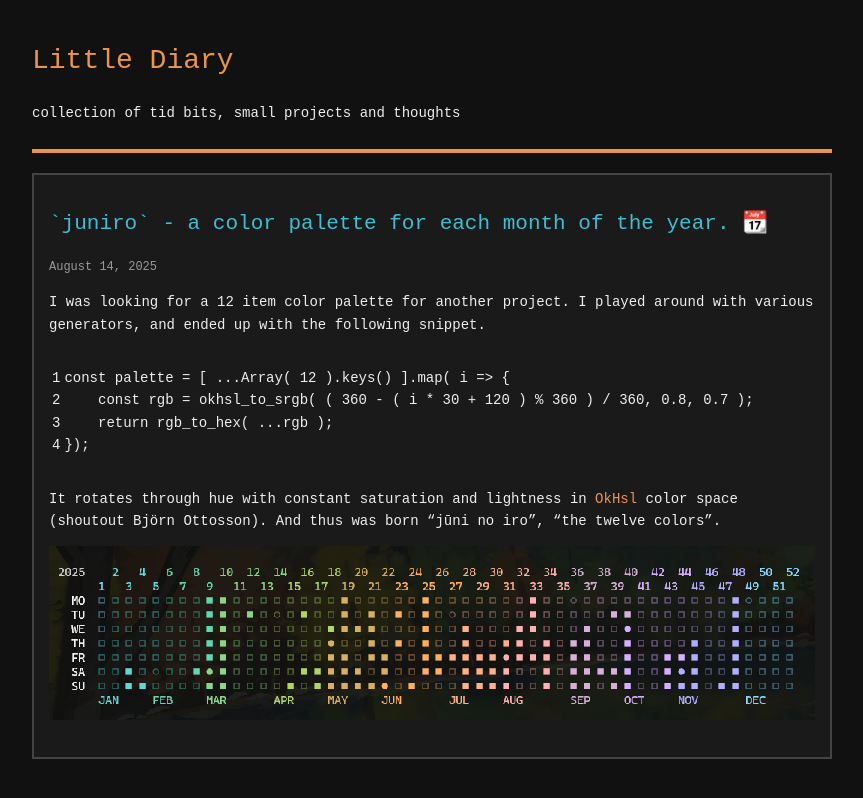
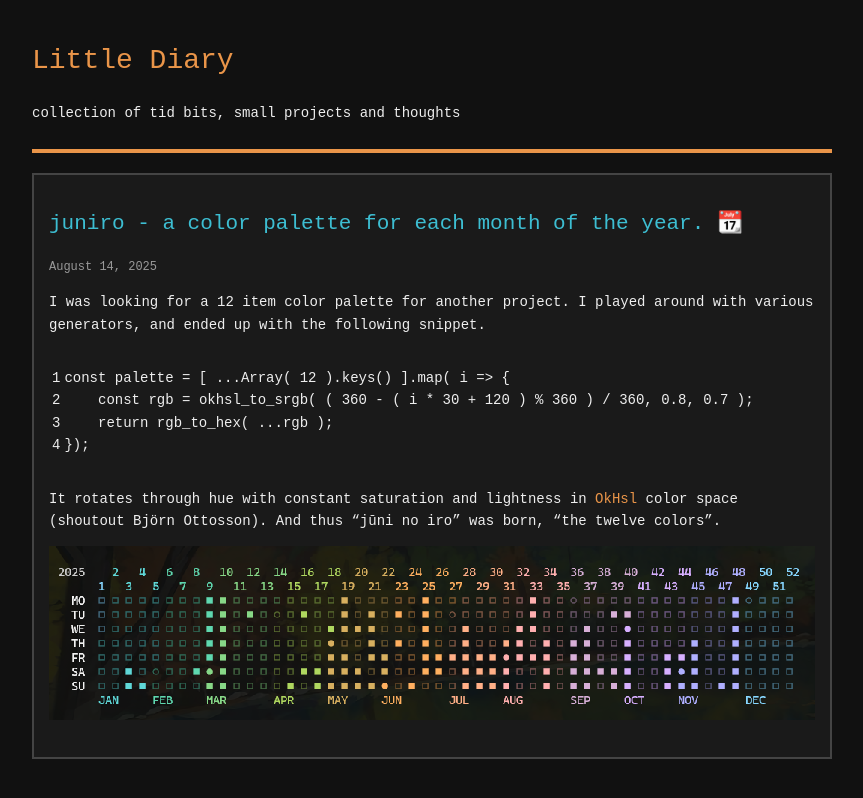
Before and after one commit to gurki/little-diary, a Jekyll site: the page built from _posts/2025-08-14-daybreak.md, in a window 1280 px wide. Shown: the top 798 px of the page, without its empty margins (208-1071 px from the left). Built offline with Jekyll 4.4.1, drawn with Linux system fonts in a browser that asks for light colours; some web fonts are replaced.

Commit message:
Use monokai default highlighting

````diff
--- a/_posts/2025-08-14-daybreak.md
+++ b/_posts/2025-08-14-daybreak.md
@@ -1,6 +1,6 @@
 ---
 layout: post
-title: "`juniro` - a color palette for each month of the year. 📆"
+title: "juniro - a color palette for each month of the year. 📆"
 ---
 
 I was looking for a 12 item color palette for another project.
@@ -14,6 +14,6 @@ const palette = [ ...Array( 12 ).keys() ].map( i => {
 ```
 
 It rotates through hue with constant saturation and lightness in [OkHsl](https://bottosson.github.io/posts/oklab/) color space (shoutout Björn Ottosson).
-And thus was born "jūni no iro", "the twelve colors".
+And thus "jūni no iro" was born, "the twelve colors".
 
 ![juniro]({{ site.baseurl }}/assets/images/2025-07-24_first-caldav.png)
--- a/assets/style.css
+++ b/assets/style.css
@@ -1,3 +1,6 @@
+@import url('https://cdnjs.cloudflare.com/ajax/libs/highlight.js/11.9.0/styles/base16/monokai.min.css');
+
+
 /* Load local fonts */
 @font-face {
   font-family: 'PixelOperator';
````
